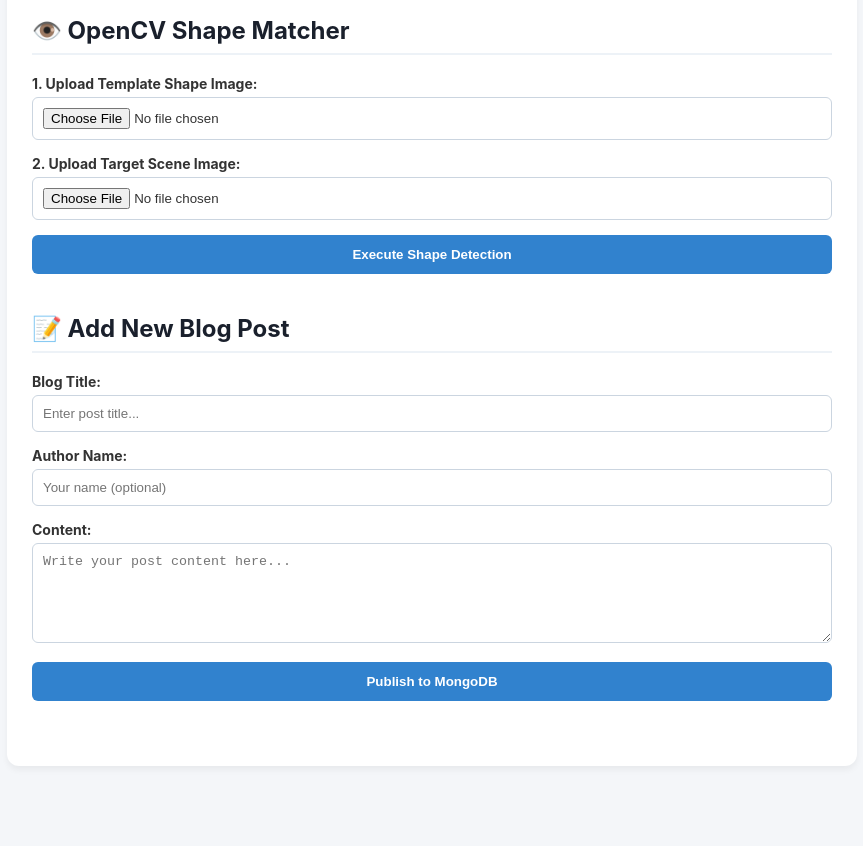
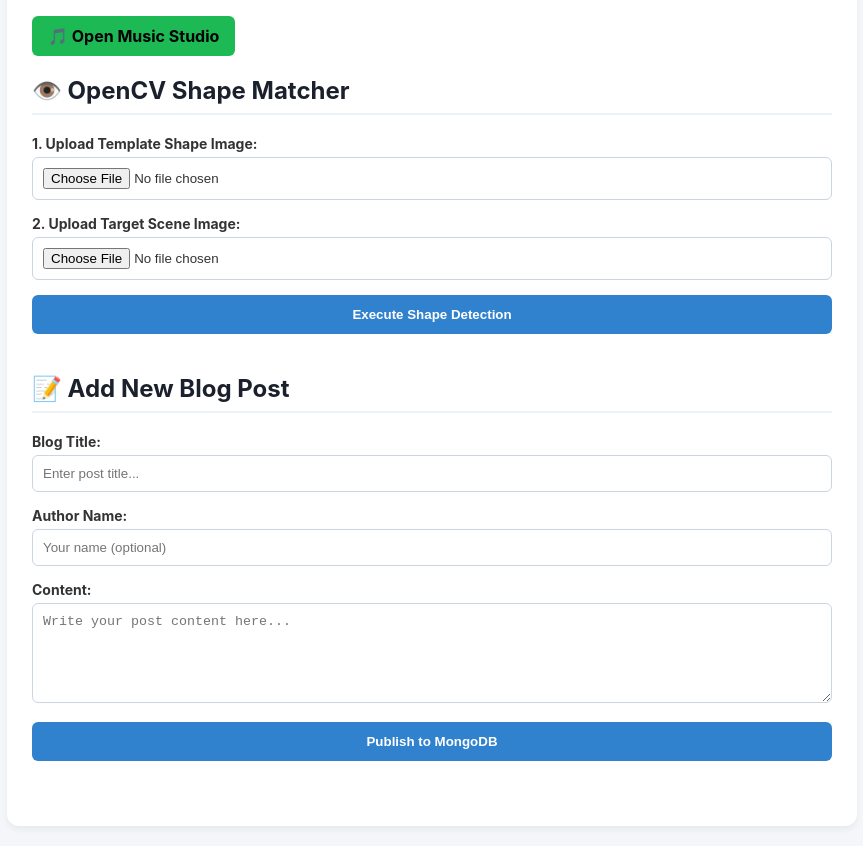
Before and after one commit to vin123vin123/blogwithcvapp, a plain HTML site: page index.html in a window 1280 px wide. Shown: the part 121-967 px from the top of the page, without its empty margins (208-1071 px from the left). Before the commit the page ends 907 px from the top, so only its background shows below. Drawn offline with Linux system fonts and the light colour scheme.

Commit message:
Add link to Open Music Studio in index.html

```diff
--- a/index.html
+++ b/index.html
@@ -24,6 +24,9 @@
     <div class="container">
         <h1>Unified App Platform</h1>
 
+         <a href="/studio" style="display:inline-block; padding:10px 16px; background:#1db954; color:#000; font-weight:bold; border-radius:6px; text-decoration:none;">
+       🎵 Open Music Studio
+   </a>
         <!-- 👁️ SECTION 1: CV2 SHAPE MATCHER -->
         <div class="section">
             <h2>👁️ OpenCV Shape Matcher</h2>
```
